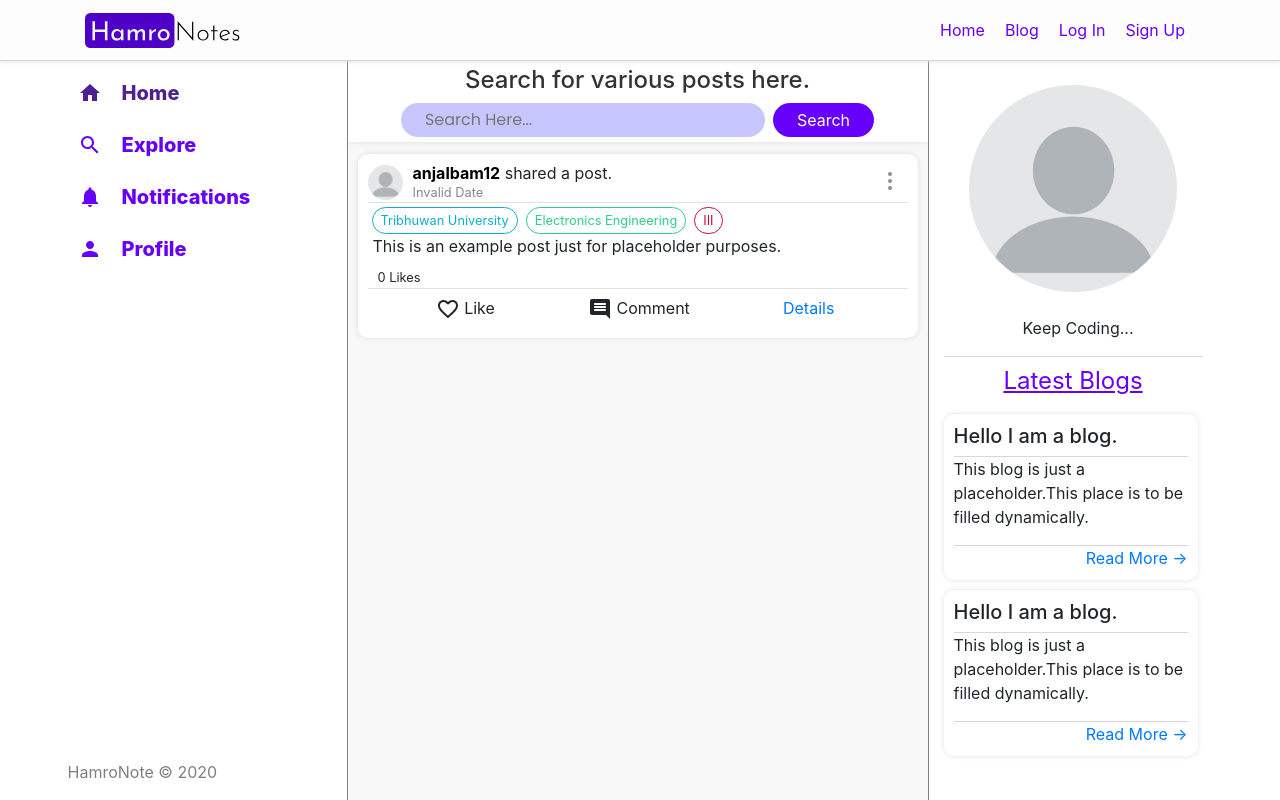
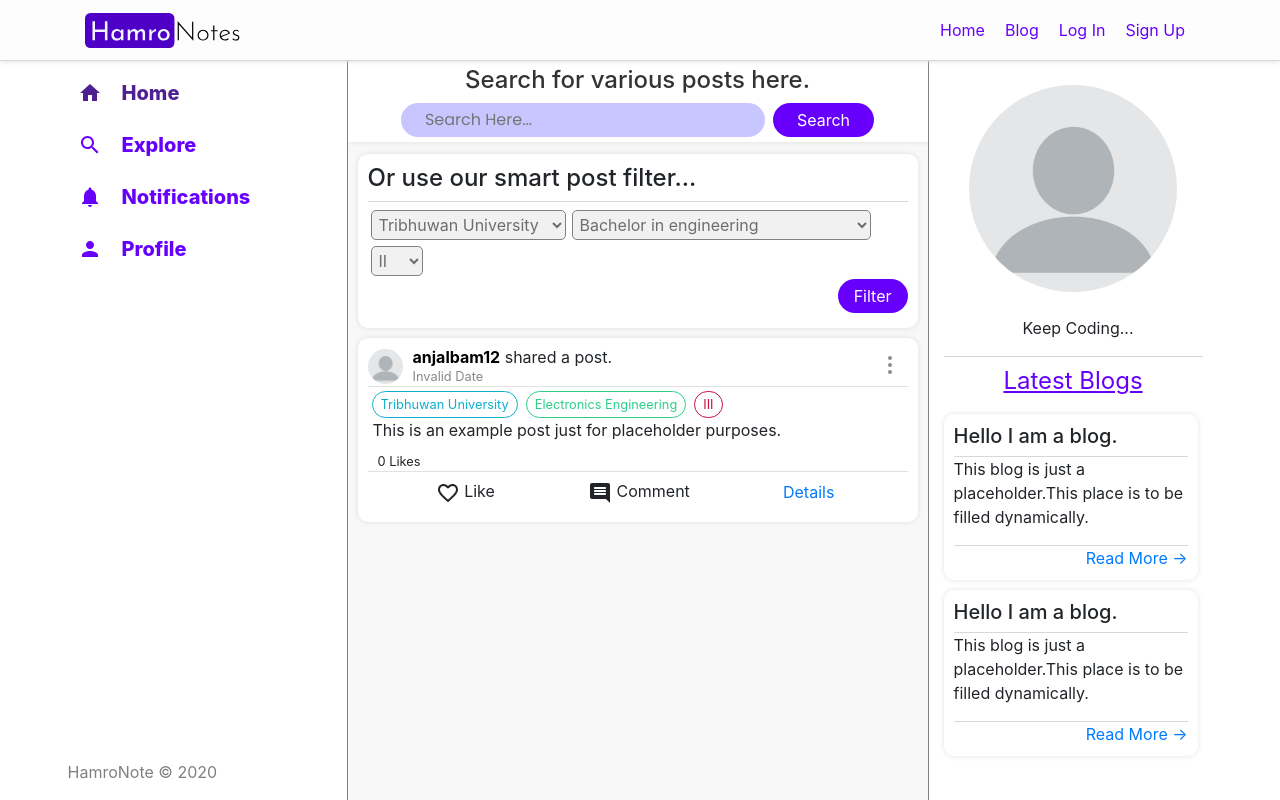
Before and after one commit to rajeshpandey2053/iw-major, a React (Create React App) app: page /explore in a window 1280 px wide. Built offline with nearby package versions, Linux system fonts and the light colour scheme; no server answers.

Commit message:
feat: add query component in explore

```diff
--- a/src/components/Dashboard/Explore/Explore.jsx
+++ b/src/components/Dashboard/Explore/Explore.jsx
@@ -19,6 +19,12 @@ const Explore = props => {
     post_slug: "new-post",
   });
 
+  const [education, setEducation] = React.useState({
+    university: 1,
+    semester: "II",
+    faculty: 1,
+  });
+
   const handleChange = event => {
     setQuery(event.target.value);
   };
@@ -26,6 +32,19 @@ const Explore = props => {
   const handleSubmit = event => {
     event.preventDefault();
     console.log(query);
+  };
+
+  const handleEducationChange = event => {
+    const { name, value } = event.target;
+    setEducation({
+      ...education,
+      [name]: value,
+    });
+  };
+
+  const handleEducationSubmit = event => {
+    event.preventDefault();
+    console.log({ education });
   };
 
   return (
@@ -52,6 +71,58 @@ const Explore = props => {
             </div>
           </div>
         </form>
+
+        <div className="education-wrapper">
+          <div className="title">
+            <h2>Or use our smart post filter...</h2>
+          </div>
+          <form
+            className="education-form-wrapper"
+            onSubmit={handleEducationSubmit}>
+            <div className="education-field-wrapper">
+              <div>
+                <select
+                  title="University"
+                  name="university"
+                  value={education.university}
+                  onChange={handleEducationChange}>
+                  <option value={1}>Tribhuwan University</option>
+                  <option value={2}>Purbanchal University</option>
+                  <option value={3}>Pokhara University</option>
+                </select>
+              </div>
+              <div>
+                <select
+                  title="Faculty"
+                  name="faculty"
+                  value={education.faculty}
+                  onChange={handleEducationChange}>
+                  <option value={1}>Bachelor in engineering</option>
+                  <option value={2}>Chartered Accountancy</option>
+                  <option value={3}>Bachelor in Business Administration</option>
+                </select>
+              </div>
+              <div>
+                <select
+                  title="Semester"
+                  name="semester"
+                  value={education.semester}
+                  onChange={handleEducationChange}>
+                  <option value="I">I</option>
+                  <option value="II">II</option>
+                  <option value="III">III</option>
+                  <option value="IV">IV</option>
+                  <option value="V">V</option>
+                  <option value="VI">VI</option>
+                  <option value="VII">VII</option>
+                  <option value="VIII">VIII</option>
+                </select>
+              </div>
+            </div>
+            <button type="submit">Filter</button>
+          </form>
+        </div>
+
         <div>
           <Post post={post} />
         </div>
--- a/src/components/Dashboard/Explore/explore.scss
+++ b/src/components/Dashboard/Explore/explore.scss
@@ -12,6 +12,7 @@
         font-size: 1.5rem;
       }
     }
+
     .search-bar-wrapper {
       display: flex;
       align-items: center;
@@ -45,4 +46,58 @@
       }
     }
   }
+
+  .education-wrapper {
+    padding: 10px;
+    margin: 10px;
+    background: white;
+    border-radius: 10px;
+    box-shadow: 0 0 5px rgba(182, 179, 179, 0.4);
+
+    .title {
+      // padding-bottom: 5px;
+      border-bottom: 1px solid #d7d7d7;
+      h2 {
+        font-size: 1.5rem;
+      }
+    }
+    .education-form-wrapper {
+      padding-top: 5px;
+      padding-bottom: 5px;
+      display: flex;
+      align-items: flex-end;
+      flex-direction: column;
+      .education-field-wrapper {
+        display: flex;
+        flex-wrap: wrap;
+        align-items: center;
+        select {
+          background-color: #f1f1f1;
+          margin: 3px;
+          padding: 3px;
+          border: 1px gray solid;
+          border-radius: 5px;
+          color: #6e6e6e;
+
+          option {
+            background: #f1f1f1;
+            color: #6e6e6e;
+          }
+        }
+      }
+      button[type="submit"] {
+        border: none;
+        padding: 5px 1rem;
+        background: #6600fc;
+        color: white;
+        border-radius: 10rem;
+        &:hover {
+          background: #4100a3;
+        }
+        &:focus {
+          outline: none;
+        }
+      }
+    }
+  }
 }
--- a/src/utils/axios.js
+++ b/src/utils/axios.js
@@ -3,11 +3,11 @@ import axios from "axios";
 const baseURL = "http://127.0.0.1:8000";
 const headers = {};
 
-// if (localStorage.getItem("token")) {
-//   headers["Authentication"] = `Bearer ${localStorage.getItem("token")}`;
-// }
+if (localStorage.getItem("token")) {
+  headers["Authorization"] = `Token ${localStorage.getItem("token")}`;
+}
 
-headers["Authorization"] = "Token 30fe0037864cbfaf7fff73ec3e3e9ccf5eb79116";
+// headers["Authorization"] = "Token 30fe0037864cbfaf7fff73ec3e3e9ccf5eb79116";
 const axiosInstance = axios.create({
   baseURL,
   headers,
```
